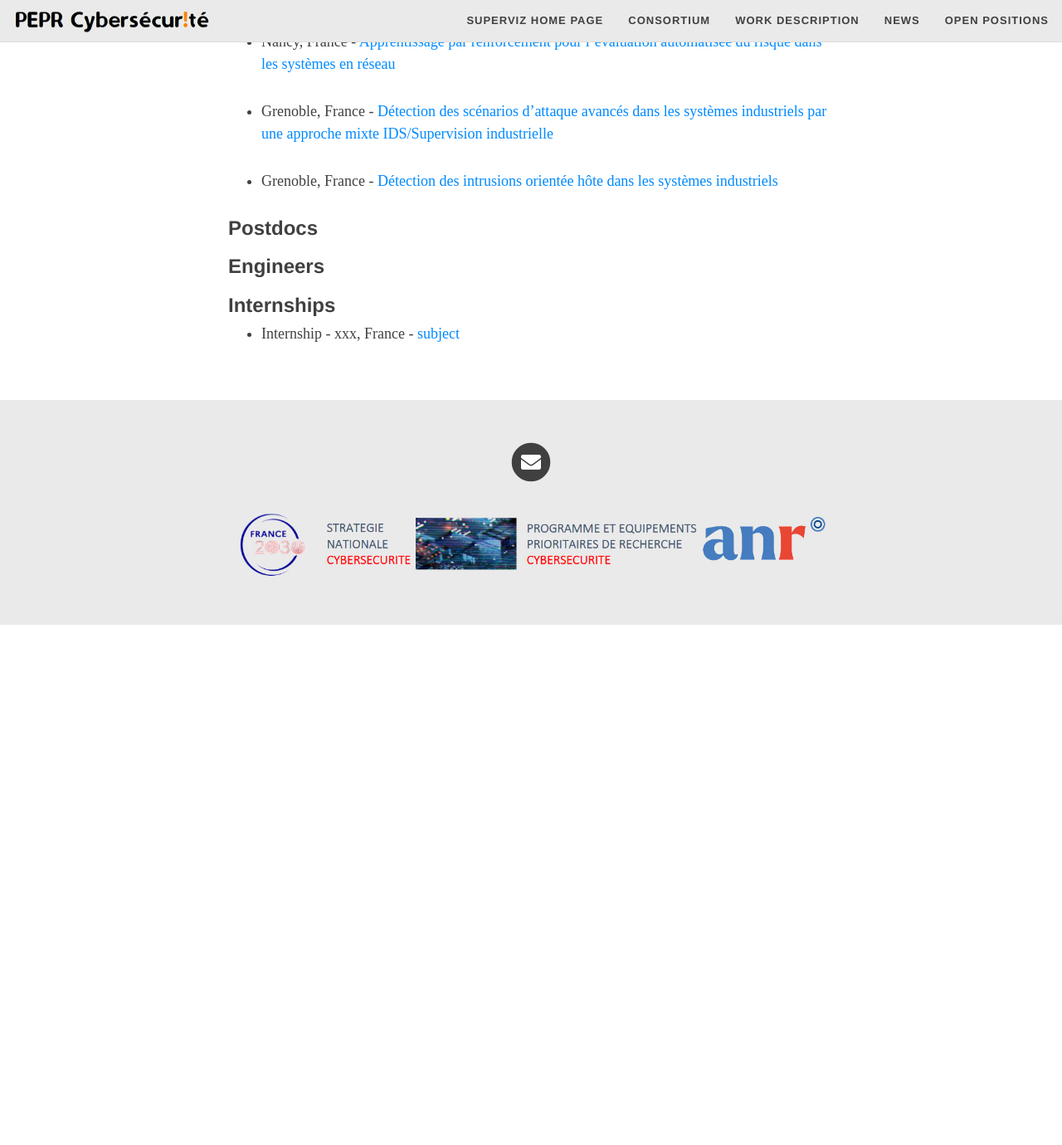
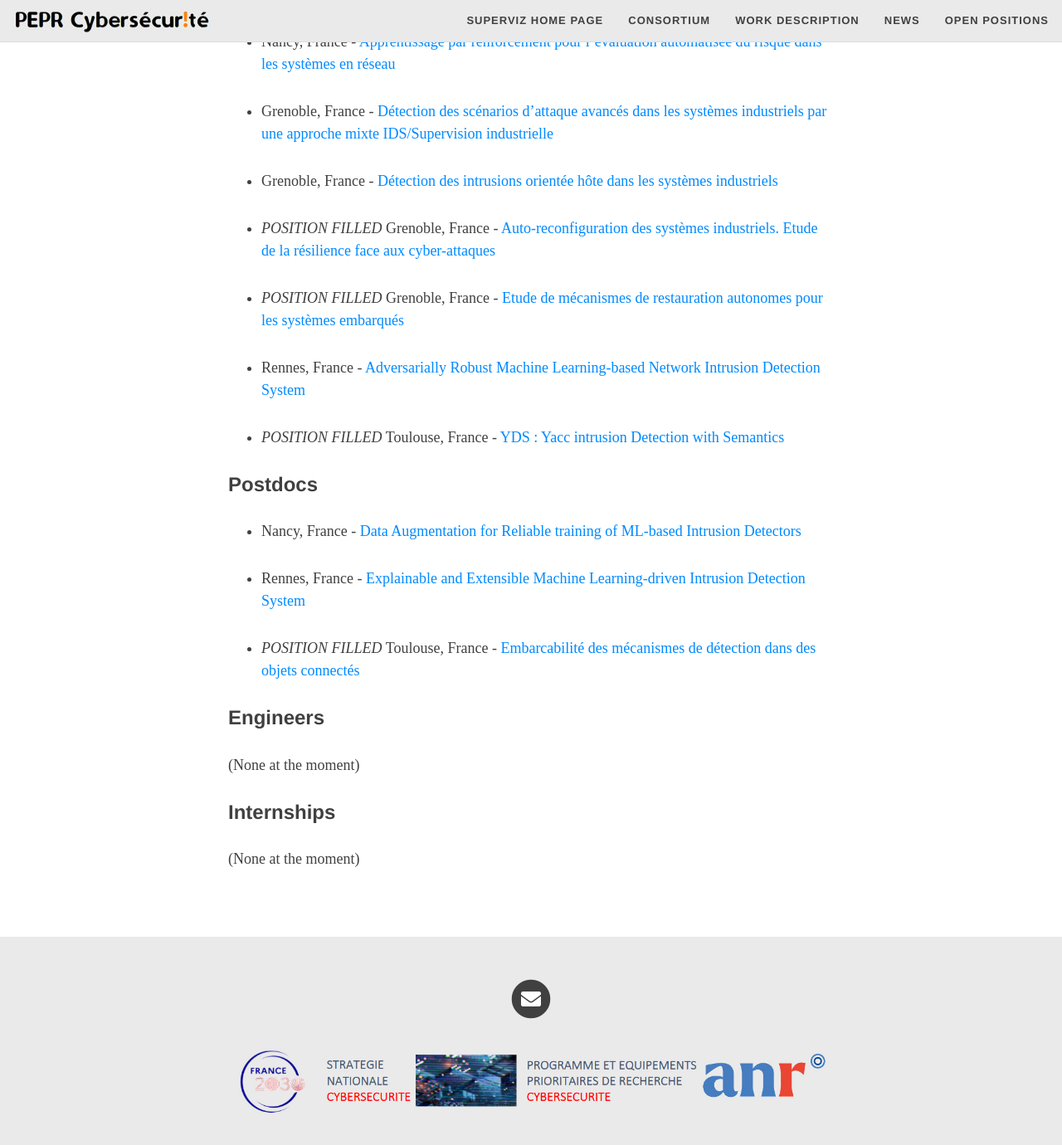
Before and after one commit to PFGimenez/REV-website, a Jekyll site: the page built from openpositions.md, in a window 1280 px wide and 1400 px high, scrolled down 437 px. Shown: the top 1380 px of the window at 83% size. Built offline with Jekyll 4.4.1, drawn with Linux system fonts in a browser that asks for light colours; nearby versions of some CDN libraries; some web fonts are replaced; before the commit the page ends 1190 px from its top, so only the background shows below that.

Commit message:
New positions

```diff
--- a/openpositions.md
+++ b/openpositions.md
@@ -14,13 +14,26 @@ We are always looking for enthusiastic and motivated interns, PhDs, postdocs or
 
 - Grenoble, France - [Détection des intrusions orientée hôte dans les systèmes industriels](https://files.inria.fr/superviz/assets/img/positions/TH2.3.pdf)
 
+- _POSITION FILLED_ Grenoble, France - [Auto-reconfiguration des systèmes industriels. Etude de la résilience face aux cyber-attaques](https://files.inria.fr/superviz/assets/img/positions/TH3.2.pdf)
+
+- _POSITION FILLED_ Grenoble, France - [Etude de mécanismes de restauration autonomes pour les systèmes embarqués](https://files.inria.fr/superviz/assets/img/positions/TH3.1.pdf)
+
+- Rennes, France - [Adversarially Robust Machine Learning-based Network Intrusion Detection System](https://files.inria.fr/superviz/assets/img/positions/TH4.1.pdf)
+
+- _POSITION FILLED_ Toulouse, France - [YDS : Yacc intrusion Detection with Semantics](https://files.inria.fr/superviz/assets/img/positions/TH2.1.pdf)
 
 ### Postdocs
 
+- Nancy, France - [Data Augmentation for Reliable training of ML-based Intrusion Detectors](https://files.inria.fr/superviz/assets/img/positions/PO5.2.pdf)
+
+- Rennes, France - [Explainable and Extensible Machine Learning-driven Intrusion Detection System](https://files.inria.fr/superviz/assets/img/positions/PO4.1.pdf)
+
+- _POSITION FILLED_ Toulouse, France - [Embarcabilité des mécanismes de détection dans des objets connectés](https://files.inria.fr/superviz/assets/img/positions/PO2.1.pdf)
 
 ### Engineers
 
+(None at the moment)
 
 ### Internships
 
-- Internship - xxx, France - [subject](https://files.inria.fr/superviz/assets/img/...pdf)
+(None at the moment)
```
Also changed, not shown: 7 other files.
